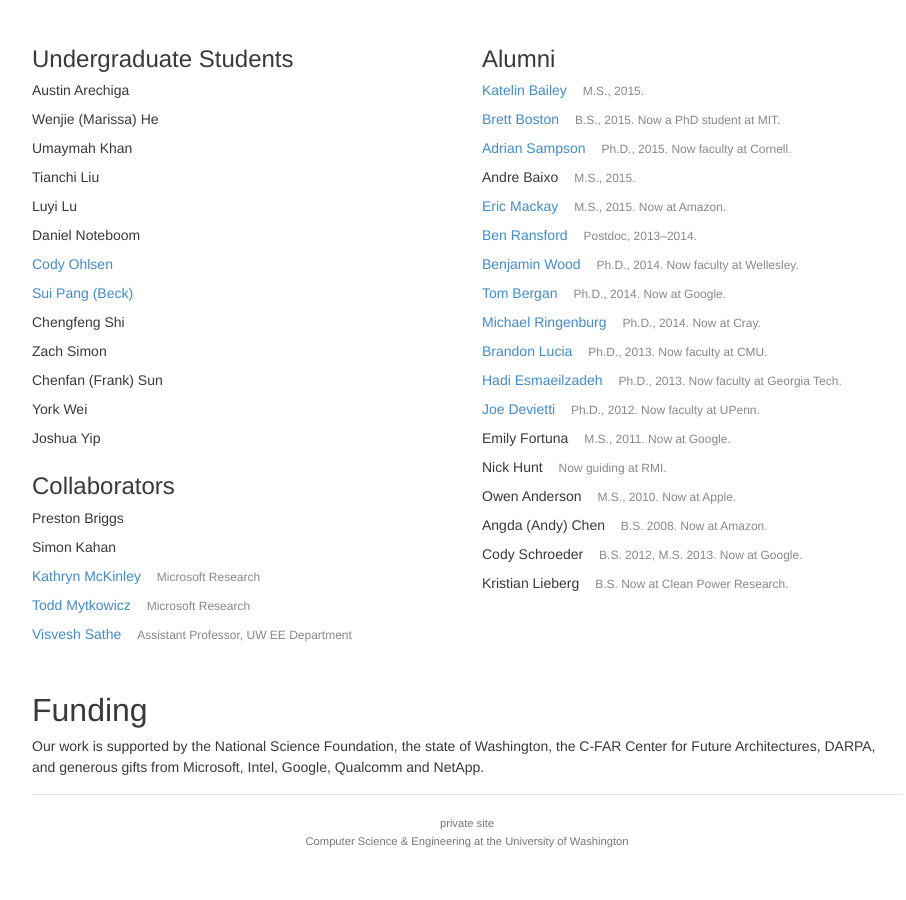
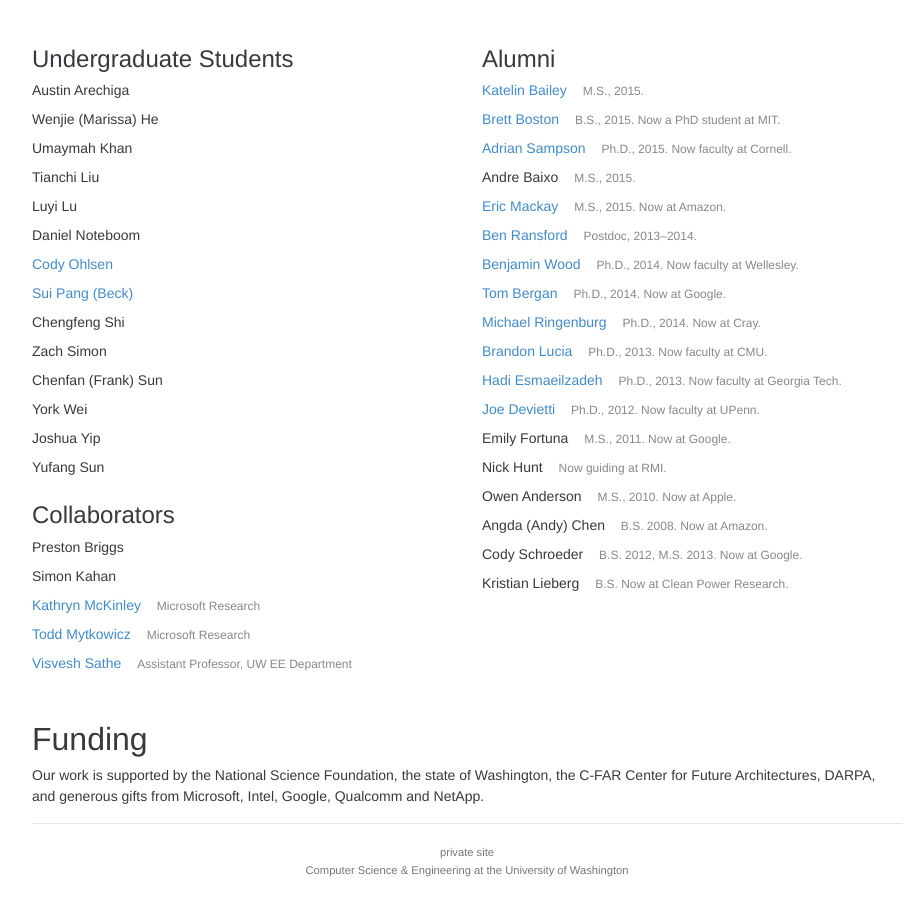
Before and after one commit to uwsampa/sampa-public, a Jekyll site: the page built from index.html, in a window 1280 px wide and 900 px high, scrolled down 2708 px. Shown: the whole window, without its empty margins (173-1079 px from the left). Built offline with Jekyll 4.4.1, drawn with Linux system fonts in a browser that asks for light colours; nearby versions of some CDN libraries; Markdown is read by kramdown in place of the engine named in the settings; before the commit the page ends 3579 px from its top, so only the background shows below that.

Commit message:
adding yufang to the list of ugrads

```diff
--- a/_data/people.yml
+++ b/_data/people.yml
@@ -286,6 +286,10 @@ yorkw:
 joshuay:
     display_name: Joshua Yip
     role: ugrad
+mandary:
+    display_name: Yufang Sun
+    role: ugrad
+
 
 # Collaborators
 
```
